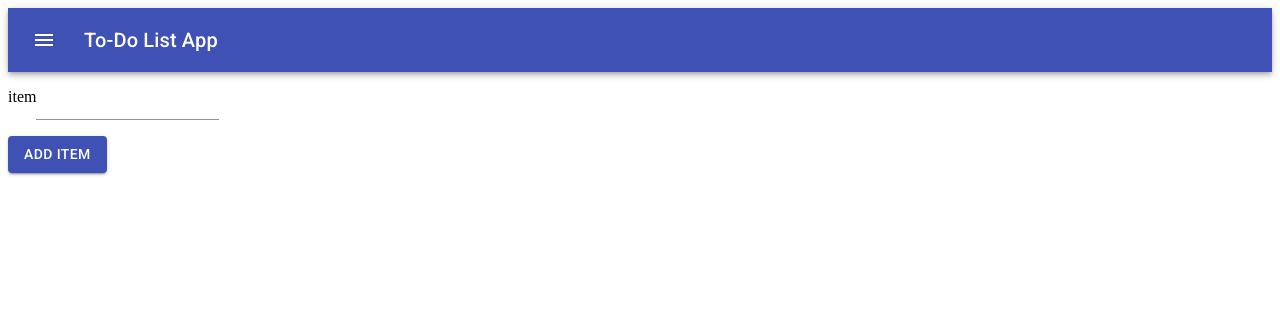
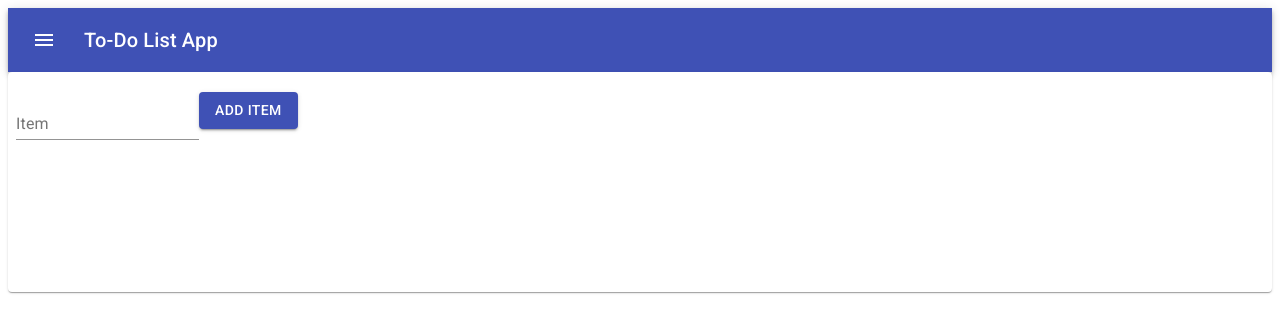
Before and after one commit to erikapaige/todoReact, a React (Create React App) app: page / in a window 1280 px wide. Shown: the top 332 px of the page. Built offline with nearby package versions, Linux system fonts and the light colour scheme.

Commit message:
added Material-UI

```diff
--- a/src/components/Form/Form.js
+++ b/src/components/Form/Form.js
@@ -2,9 +2,21 @@
 import React, { useContext } from 'react'
 // bring in context folder
 import ItemContext from '../../utils/ItemContext'
+// bring in material-ui elements
+import { makeStyles } from '@material-ui/core/styles'
 import TextField from '@material-ui/core/TextField'
 import Button from '@material-ui/core/Button'
 import Paper from '@material-ui/core/Paper'
+
+const useStyles = makeStyles(theme => ({
+  form: {
+    minHeight: '200px',
+    paddingTop: '20px'
+  },
+  input: {
+    marginLeft: theme.spacing(1),
+  }
+}))
 
 // component function
 const Form = () => {
@@ -20,27 +32,23 @@ const Form = () => {
     handleAddItem
   } = useContext(ItemContext)
 
+  const classes = useStyles()
+
   // return of JSX
-  return(
-    <form>
-      <p>
-        <label htmlFor="item">item</label>
+  return (
+    <Paper className={classes.form}>
+      <form onSubmit={handleAddItem}>
         <TextField
+          className={classes.input}
+          label="Item"
           type="text"
           name="item"
           id="item"
           value={item}
-          onChange={handleInputChange}
-          />
-      </p>
-      <p>
-        <Button
-          variant="contained"
-          color="primary"
-          onClick={handleAddItem}>Add Item
-        </Button>
-      </p>
-    </form>
+          onChange={handleInputChange} />
+        <Button variant="contained" color="primary" onClick={handleAddItem}>Add Item</Button>
+      </form>
+    </Paper>
   )
 }
 
--- a/src/components/Item/Item.js
+++ b/src/components/Item/Item.js
@@ -11,21 +11,32 @@ import IconButton from '@material-ui/core/IconButton'
 import DeleteIcon from '@material-ui/icons/Delete'
 import DoneIcon from '@material-ui/icons/Done'
 
+const useStyles = makeStyles(theme => ({
+  done: {
+    backgroundColor: 'green'
+  },
+  notDone: {
+    backgroundColor: 'gray'
+  }
+}))
+
 // item component
 // accepts props from FullList.js
 const Item = props => {
-  // takes props from List
+
+  const classes = useStyles()
+
   return (
     <ListItem>
       <ListItemAvatar>
-          <Avatar>
-
+        <Avatar className={props.item.isDone ? classes.done : classes.notDone}>
+          <DoneIcon />
         </Avatar>
       </ListItemAvatar>
-        <ListItemText primary={props.text} />
+      <ListItemText primary={props.item.text} />
       <ListItemSecondaryAction>
-            <IconButton>
-
+        <IconButton edge="end" aria-label="delete">
+          <DeleteIcon />
         </IconButton>
       </ListItemSecondaryAction>
     </ListItem>
--- a/src/components/Navbar/Navbar.js
+++ b/src/components/Navbar/Navbar.js
@@ -21,7 +21,7 @@ const useStyles = makeStyles((theme) => ({
 
 const Navbar = () => {
   const classes = useStyles()
-  return(
+  return (
     <div className={classes.root}>
       <AppBar position="static">
         <Toolbar>
@@ -29,7 +29,7 @@ const Navbar = () => {
             <MenuIcon />
           </IconButton>
           <Typography variant="h6" className={classes.title}>
-              To-Do List App
+            To-Do List App
           </Typography>
         </Toolbar>
       </AppBar>
```
Lines whose indentation alone changed are shown as unchanged.
